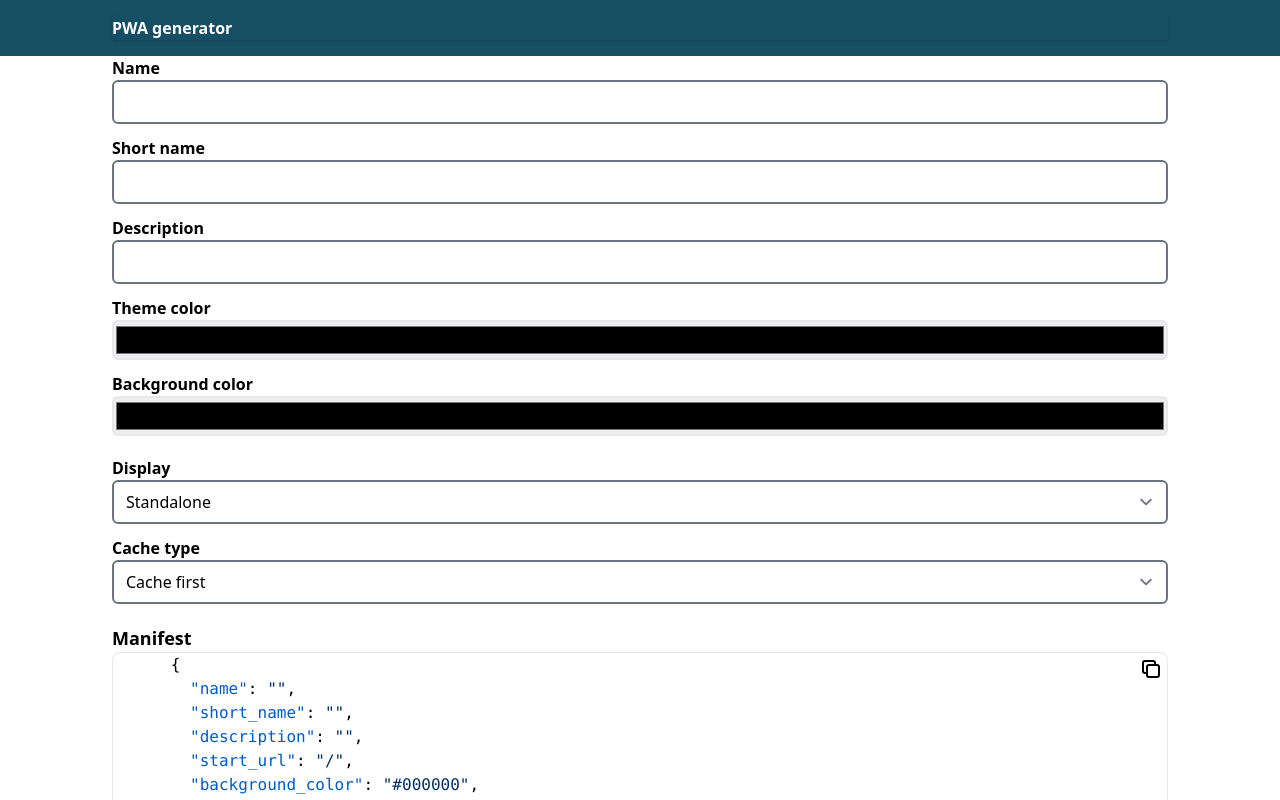
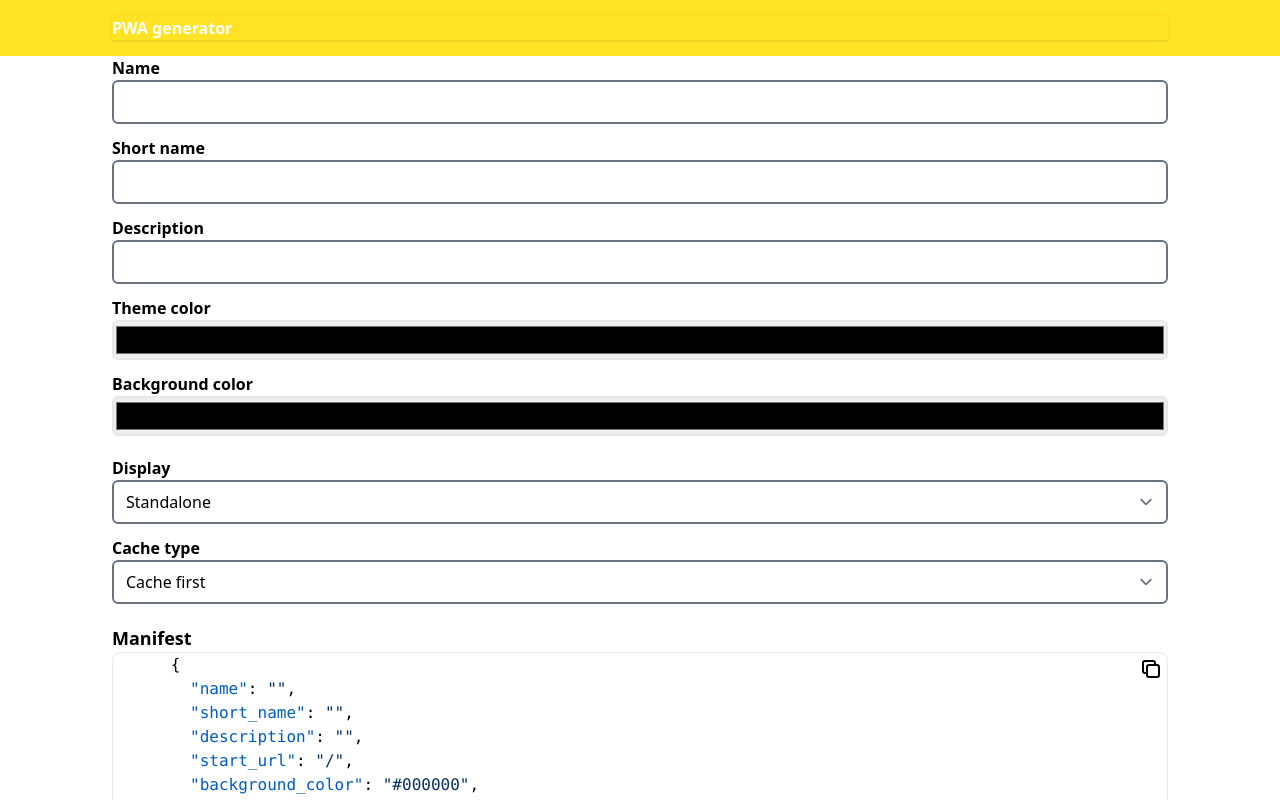
Before and after one commit to opensource254/pwa-generator, a Vue app: page / in a window 1280 px wide. Shown: the top 800 px of the page. Built offline with nearby package versions, Linux system fonts and the light colour scheme.

Commit message:
add primary color

```diff
--- a/src/App.vue
+++ b/src/App.vue
@@ -1,5 +1,5 @@
 <template>
-  <nav class="bg-cyan-900 text-white px-1 sm:px-28 py-4 px-2">
+  <nav class="bg-primary text-white px-1 sm:px-28 py-4 px-2">
     <h1 class="font-bold shadow">PWA generator</h1>
   </nav>
 
--- a/src/index.css
+++ b/src/index.css
@@ -4,6 +4,6 @@
 
 @layer components {
   .form_input {
-    @apply w-full focus:border-cyan-900 focus:ring-1 border-2 focus:outline-none rounded-md mb-3 last-of-type:mb-5;
+    @apply w-full focus:border-primary focus:ring-1 border-2 focus:outline-none rounded-md mb-3 last-of-type:mb-5;
   }
 }
--- a/tailwind.config.js
+++ b/tailwind.config.js
@@ -6,7 +6,11 @@ module.exports = {
     './src/**/*.{vue,js,ts,jsx,tsx}',
   ],
   theme: {
-    extend: {},
+    extend: {
+      colors: {
+        primary: '#ffe324',
+      },
+    },
   },
   plugins: [
     require('@tailwindcss/forms'),
```
